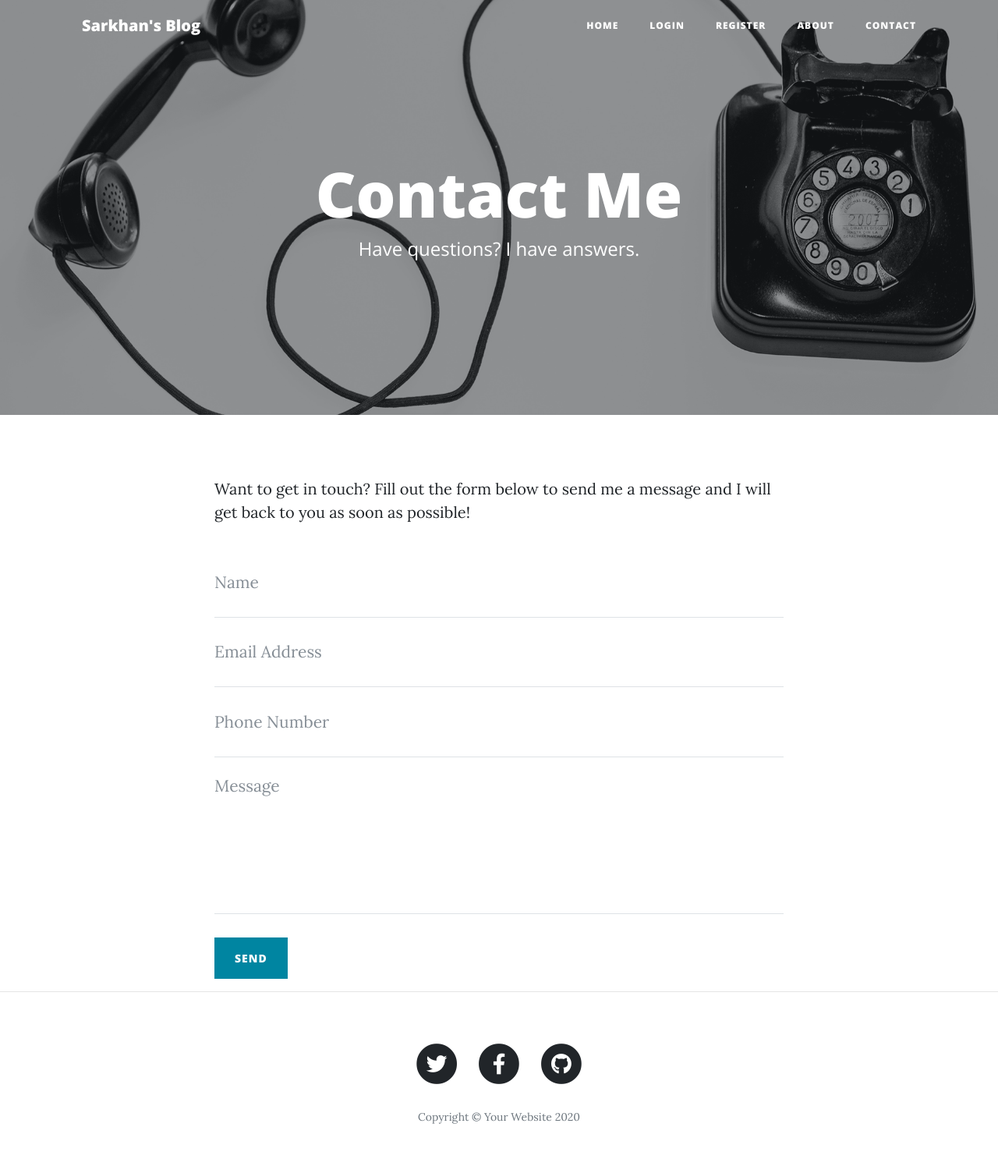
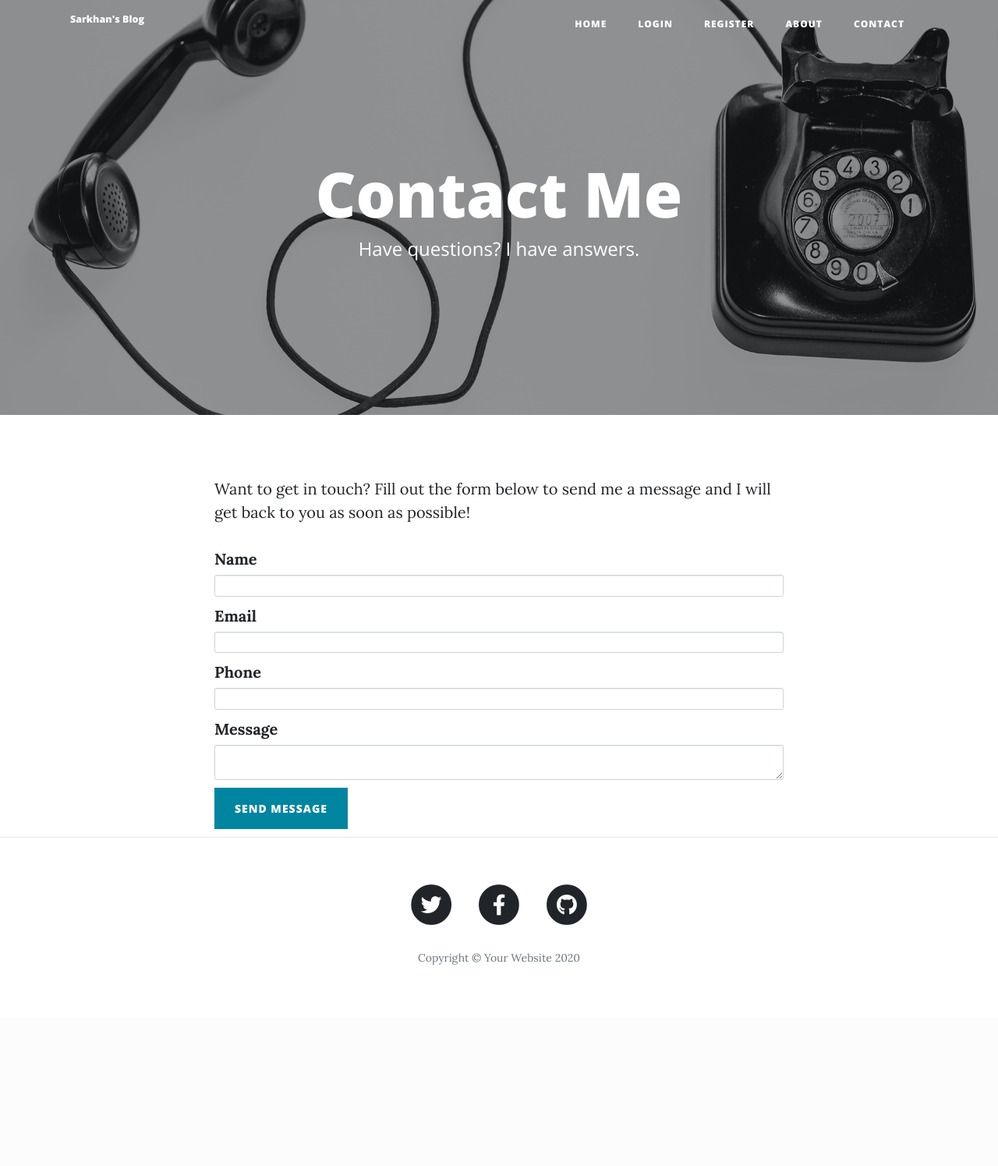
Before and after one commit to sbjice/my_blog, a Flask app: page /contact in a window 1280 px wide. Shown: the top 1495 px of the page at 78% size. After the commit the page ends 1237 px from the top, so only its background shows below. Run offline with Flask 2, Linux system fonts and the light colour scheme; some libraries are stand-ins or nearby versions.

Commit message:
Add email sending from contact form.

```diff
--- a/forms.py
+++ b/forms.py
@@ -29,3 +29,11 @@
 class CommentForm(FlaskForm):
     comment = CKEditorField("Comment", validators=[DataRequired()])
     submit = SubmitField("Submit Comment")
+
+
+class EmailForm(FlaskForm):
+    name = StringField("Name", validators=[DataRequired()])
+    email = StringField("Email", validators=[DataRequired()])
+    phone = StringField("Phone", validators=[DataRequired()])
+    message = CKEditorField("Message", validators=[DataRequired()])
+    submit = SubmitField("Send message")
--- a/main.py
+++ b/main.py
@@ -7,12 +7,18 @@
 from flask_sqlalchemy import SQLAlchemy
 from sqlalchemy.orm import relationship
 from flask_login import UserMixin, login_user, LoginManager, login_required, current_user, logout_user
-from forms import CreatePostForm, RegisterForm, LoginForm, CommentForm
+from forms import CreatePostForm, RegisterForm, LoginForm, CommentForm, EmailForm
 from flask_gravatar import Gravatar
+from flask_mail import Mail, Message
 import os
 
 app = Flask(__name__)
-app.config['SECRET_KEY'] = os.environ.get("SECRET_KEY", "6495C14D63C9D659421A17D560B8062B")
+app.config["SECRET_KEY"] = os.environ.get("SECRET_KEY")
+app.config["MAIL_SERVER"] = "smtp.gmail.com"
+app.config["MAIL_PORT"] = 465
+app.config["MAIL_USE_SSL"] = True
+app.config["MAIL_USERNAME"] = os.environ.get("MAIL_USERNAME")
+app.config["MAIL_PASSWORD"] = os.environ.get("MAIL_PASSWORD")
 Bootstrap(app)
 ckeditor = CKEditor(app)
 login_manager = LoginManager()
@@ -22,6 +28,7 @@
 app.config['SQLALCHEMY_DATABASE_URI'] = os.environ.get("DATABASE_URL", "sqlite:///blog.db")
 app.config['SQLALCHEMY_TRACK_MODIFICATIONS'] = False
 db = SQLAlchemy(app)
+mail = Mail(app)
 
 gravatar = Gravatar(
     app,
@@ -174,9 +181,25 @@
     return render_template("about.html")
 
 
-@app.route("/contact")
+@app.route("/contact", methods=["GET", "POST"])
 def contact():
-    return render_template("contact.html")
+    form = EmailForm()
+    if form.validate_on_submit():
+        # TODO 1: Add autofill form data for user currently authenticated
+        message = Message(
+            f"Message from {form.email.data}",
+            sender=[app.config["MAIL_USERNAME"]],
+            recipients=[app.config["MAIL_USERNAME"]]
+        )
+        credentials = f"<p id='name'>{form.name.data}</p>\n" \
+                      f"<p id='phone'>{form.phone.data}</p>\n" \
+                      f"<p id='email'>{form.email.data}</p>"
+        message.html = form.message.data + credentials
+        mail.send(message)
+        flash('Message successfully sent', 'info')
+        return redirect(url_for('contact'))
+        # pass
+    return render_template("contact.html", form=form)
 
 
 @app.route("/new-post", methods=["GET", "POST"])
--- a/templates/about.html
+++ b/templates/about.html
@@ -1,4 +1,4 @@
-{% include "header.html" %}
+{% include 'header.html' %}
 
   <!-- Page Header -->
   <header class="masthead" style="background-image: url({{ url_for('static', filename='img/about-bg.jpg')}})">
--- a/templates/contact.html
+++ b/templates/contact.html
@@ -1,4 +1,8 @@
-{% include "header.html" %}
+{% extends 'bootstrap/base.html' %}
+{% import 'bootstrap/wtf.html' as wtf %}
+
+{% block content %}
+{% include 'header.html' %}
 
   <!-- Page Header -->
   <header class="masthead" style="background-image: url('{{ url_for('static', filename='img/contact-bg.jpg')}}')">
@@ -20,42 +24,54 @@
     <div class="row">
       <div class="col-lg-8 col-md-10 mx-auto">
         <p>Want to get in touch? Fill out the form below to send me a message and I will get back to you as soon as possible!</p>
+            <div class="content">
         <!-- Contact Form - Enter your email address on line 19 of the mail/contact_me.php file to make this form work. -->
         <!-- WARNING: Some web hosts do not allow emails to be sent through forms to common mail hosts like Gmail or Yahoo. It's recommended that you use a private domain email address! -->
         <!-- To use the contact form, your site must be on a live web host with PHP! The form will not work locally! -->
-        <form name="sentMessage" id="contactForm" novalidate>
-          <div class="control-group">
-            <div class="form-group floating-label-form-group controls">
-              <label>Name</label>
-              <input type="text" class="form-control" placeholder="Name" id="name" required data-validation-required-message="Please enter your name.">
-              <p class="help-block text-danger"></p>
+{#        <form name="sentMessage" id="contactForm" novalidate>#}
+{#          <div class="control-group">#}
+{#            <div class="form-group floating-label-form-group controls">#}
+{#              <label>Name</label>#}
+{#              <input type="text" class="form-control" placeholder="Name" id="name" required data-validation-required-message="Please enter your name.">#}
+{#              <p class="help-block text-danger"></p>#}
+{#            </div>#}
+{#          </div>#}
+{#          <div class="control-group">#}
+{#            <div class="form-group floating-label-form-group controls">#}
+{#              <label>Email Address</label>#}
+{#              <input type="email" class="form-control" placeholder="Email Address" id="email" required data-validation-required-message="Please enter your email address.">#}
+{#              <p class="help-block text-danger"></p>#}
+{#            </div>#}
+{#          </div>#}
+{#          <div class="control-group">#}
+{#            <div class="form-group col-xs-12 floating-label-form-group controls">#}
+{#              <label>Phone Number</label>#}
+{#              <input type="tel" class="form-control" placeholder="Phone Number" id="phone" required data-validation-required-message="Please enter your phone number.">#}
+{#              <p class="help-block text-danger"></p>#}
+{#            </div>#}
+{#          </div>#}
+{#          <div class="control-group">#}
+{#            <div class="form-group floating-label-form-group controls">#}
+{#              <label>Message</label>#}
+{#              <textarea rows="5" class="form-control" placeholder="Message" id="message" required data-validation-required-message="Please enter a message."></textarea>#}
+{#              <p class="help-block text-danger"></p>#}
+{#            </div>#}
+{#          </div>#}
+{#          <br>#}
+{#          <div id="success"></div>#}
+{#          <button type="submit" class="btn btn-primary" id="sendMessageButton">Send</button>#}
+{#        </form>#}
+        {% with messages = get_flashed_messages(with_categories=true) %}
+              {% if messages %}
+                {% for category, message in messages %}
+                  <p class="{{ category }}">{{ message }}</p>
+                {% endfor %}
+              {% endif %}
+          {% endwith %}
+          {{ wtf.quick_form(form, novalidate=True, button_map={"submit": "primary"}) }}
+          {{ ckeditor.load() }}
+          {{ ckeditor.config(name='comment') }}
             </div>
-          </div>
-          <div class="control-group">
-            <div class="form-group floating-label-form-group controls">
-              <label>Email Address</label>
-              <input type="email" class="form-control" placeholder="Email Address" id="email" required data-validation-required-message="Please enter your email address.">
-              <p class="help-block text-danger"></p>
-            </div>
-          </div>
-          <div class="control-group">
-            <div class="form-group col-xs-12 floating-label-form-group controls">
-              <label>Phone Number</label>
-              <input type="tel" class="form-control" placeholder="Phone Number" id="phone" required data-validation-required-message="Please enter your phone number.">
-              <p class="help-block text-danger"></p>
-            </div>
-          </div>
-          <div class="control-group">
-            <div class="form-group floating-label-form-group controls">
-              <label>Message</label>
-              <textarea rows="5" class="form-control" placeholder="Message" id="message" required data-validation-required-message="Please enter a message."></textarea>
-              <p class="help-block text-danger"></p>
-            </div>
-          </div>
-          <br>
-          <div id="success"></div>
-          <button type="submit" class="btn btn-primary" id="sendMessageButton">Send</button>
-        </form>
       </div>
     </div>
   </div>
@@ -63,3 +79,4 @@
   <hr>
 
   {% include "footer.html" %}
+{% endblock %}
--- a/templates/login.html
+++ b/templates/login.html
@@ -1,8 +1,8 @@
 {% extends 'bootstrap/base.html' %}
-{% import "bootstrap/wtf.html" as wtf %}
+{% import 'bootstrap/wtf.html' as wtf %}
 
 {% block content %}
-{% include "header.html" %}
+{% include 'header.html' %}
 
   <!-- Page Header -->
   <header class="masthead" style="background-image: url('https://images.unsplash.com/photo-1484100356142-db6ab6244067?ixlib=rb-1.2.1&ixid=eyJhcHBfaWQiOjEyMDd9&auto=format&fit=crop&w=800&q=80')">
--- a/templates/make-post.html
+++ b/templates/make-post.html
@@ -1,5 +1,5 @@
 {% extends 'bootstrap/base.html' %}
-{% import "bootstrap/wtf.html" as wtf %}
+{% import 'bootstrap/wtf.html' as wtf %}
 
 {% block content %}
 {% include "header.html" %}
@@ -24,7 +24,7 @@
 
   <div class="container">
     <div class="row">
-      <div class="col-lg-8 col-md-10 mx-auto">
+      <div class="col-lg-8 col-md-10 mx-auto content">
         {{ wtf.quick_form(form, novalidate=True, button_map={"submit": "primary"}) }}
         {{ ckeditor.load() }}
         {{ ckeditor.config(name='body') }}
--- a/templates/post.html
+++ b/templates/post.html
@@ -1,6 +1,5 @@
-{% include "header.html" %}
-
-{% import "bootstrap/wtf.html" as wtf %}
+{% include 'header.html' %}
+{% import 'bootstrap/wtf.html' as wtf %}
 
   <!-- Page Header -->
   <header class="masthead" style="background-image: url('{{post.img_url}}')">
--- a/templates/register.html
+++ b/templates/register.html
@@ -1,8 +1,9 @@
 {% extends 'bootstrap/base.html' %}
-{% import "bootstrap/wtf.html" as wtf %}
+{% import 'bootstrap/wtf.html' as wtf %}
 
 {% block content %}
 {% include "header.html" %}
+
 
   <!-- Page Header -->
   <header class="masthead" style="background-image: url('https://images.unsplash.com/photo-1531592937781-344ad608fabf?ixlib=rb-1.2.1&ixid=eyJhcHBfaWQiOjEyMDd9&auto=format&fit=crop&w=800&q=80')">
```
